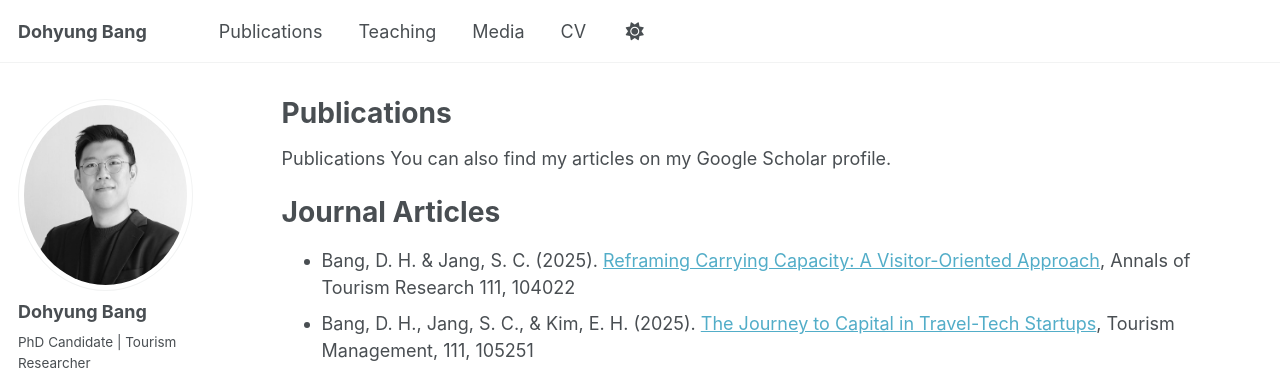
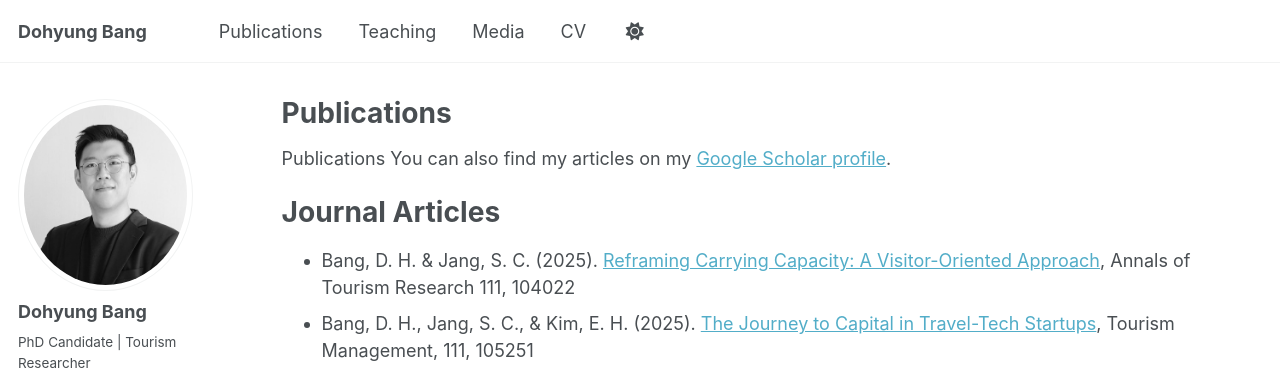
Before and after one commit to dohyungbang/dohyungbang.github.io, a Jekyll site: the page built from _pages/publications.md, in a window 1280 px wide and 900 px high. Shown: the top 370 px of the window. Built offline with Jekyll 4.4.1, drawn with Linux system fonts in a browser that asks for light colours; some web fonts are replaced; a script that is not in the unit is left out; part of the change alters nothing that is shown.

```diff
--- a/_pages/publications.md
+++ b/_pages/publications.md
@@ -6,7 +6,7 @@ author_profile: true
 ---
 
 Publications
-You can also find my articles on my Google Scholar profile.
+You can also find my articles on my [Google Scholar profile](https://scholar.google.com/citations?user=mX_GvX0AAAAJ).
 
 Journal Articles
 ======
```
